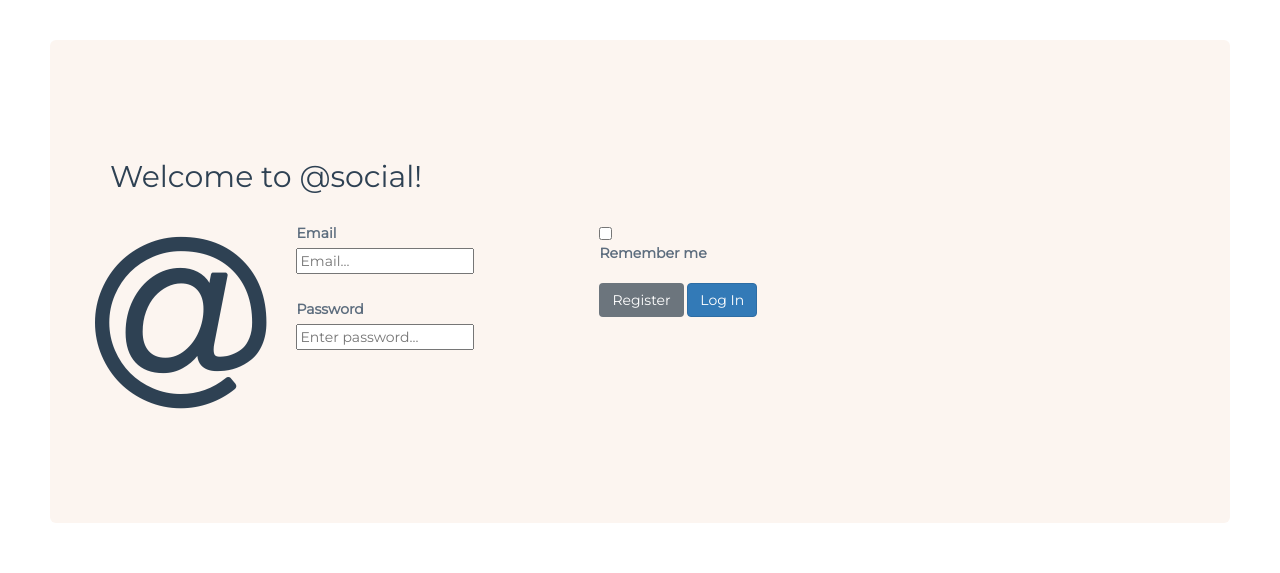
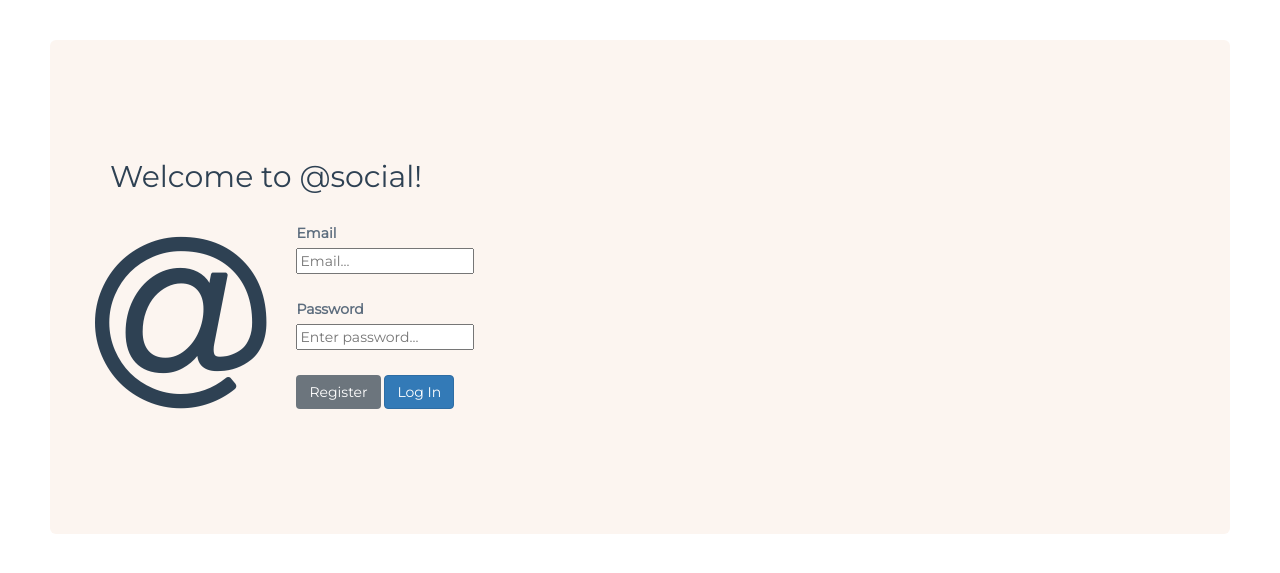
Before and after one commit to DAT250GRUPPEN/social, a Flask app: page / in a window 1280 px wide. Shown: the top 573 px of the page. Run offline with Flask 2, Linux system fonts and the light colour scheme; parts of the project's set-up code (start-up, migrations or seed data) failed here and were passed over; some libraries are stand-ins or nearby versions.

Commit message:
login finpuss

```diff
--- a/atsocial/templates/login.html
+++ b/atsocial/templates/login.html
@@ -75,10 +75,6 @@
     </style>
 <!--css er ferdig her-->
 <!--css er ferdig her-->
-
-
-
-
 </head>
 
 
@@ -102,7 +98,7 @@
                         <span class="fa fa-at logo"></span><!--<span class="glyphicon glyphicon-globe logo slideanim"></span>  TROR IKKE VI TRENGER SLIDEANIM-->
                     </div>
 
-            <form aria-hidden="true"> <!--Hva skal siden gjøre etter "submit"?-->
+            <form aria-hidden="true">
                     {% block content %}
                     <form method="POST">
                         <div class="form-group row">
@@ -127,45 +123,23 @@
                                 </div>
                             </div>
                         </div>
-                    </form>
 
-
-                        <!--<div class="form-group row"> -->
                     <div class="form-group row">
                         <div class="col-md-12 mb-3">
+                            <div class="col-sm-10">
+
+                                <!-- Må sjekke data-target!  har også bare kjørt på med <a href="registration.html"> tidligere. får se om det er nødvendig.-->
+                            <button type="button" class="btn btn-secondary" data-toggle="modal" data-target="#registrationModa" data-whatever="registration" >Register</button>
+                            {{ form.submit(class="btn btn-primary") }}
+                            </div>
                         </div>
-                    </div>
-
-
-
-
-                    <div class="form-group row">  <!-- DENNE ER OK... SÅ DE ER NOE NEDENFOR SOM KLIKKER...-->
-                        <div class="col-md-12 mb-3">
-                            <div class="form-check">
-                                <input class="form-check-input" type="checkbox" id="gridCheck1">
-                                <label class="form-check-label" for="gridCheck1"><br> Remember me</label>
-                        <br><br>
-
-
-
-
-
-                            <div class="form-group row">
-                                <!--<div class="form-group  row"> -->
-                                <div class="col-md-12 mb-3">
-                                <!-- Må sjekke data-target!  har også bare kjørt på med <a href="registration.html"> tidligere. får se om det er nødvendig.
-                                <button type="button" class="btn btn-secondary" data-toggle="modal" data-target="#exampleModal" data-whatever="register">Register</button> -->
-
-                                <button type="button" class="btn btn-secondary" data-toggle="modal" data-target="#registrationModa" data-whatever="registration" >Register</button>
-                                {{ form.submit(class="btn btn-primary") }}
-                                {% endblock %}
-
-
-                            </div>
-                        </div></div></div>
+                    </form>
+                        {% endblock %}
                     </div>
                 </div>
+                </div>
             </div>
+
     <!--            Login-siden er ferdig her           -->
     <!--            Login-siden er ferdig her           -->
 
@@ -181,9 +155,6 @@
 
 <!--           REGISTRERING STARTER HER                                      -->
 <!--           REGISTRERING STARTER HER                                      -->
-
-
-
 
     <div class="modal fade" id="registrationModa" tabindex="-1" aria-labelledby="exampleModalLabel" aria-hidden="true" href="registration">
         <div class="modal-dialog">
```
